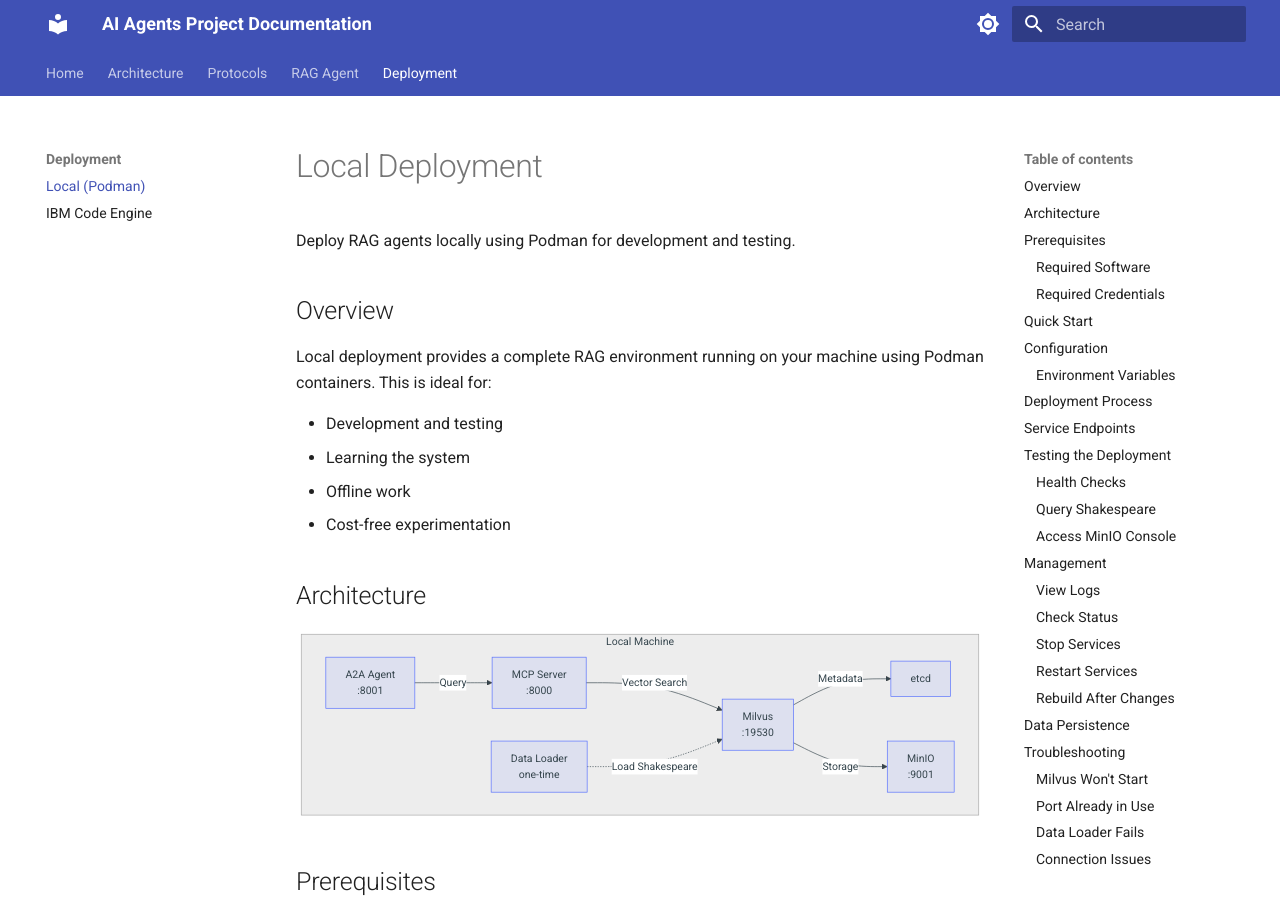
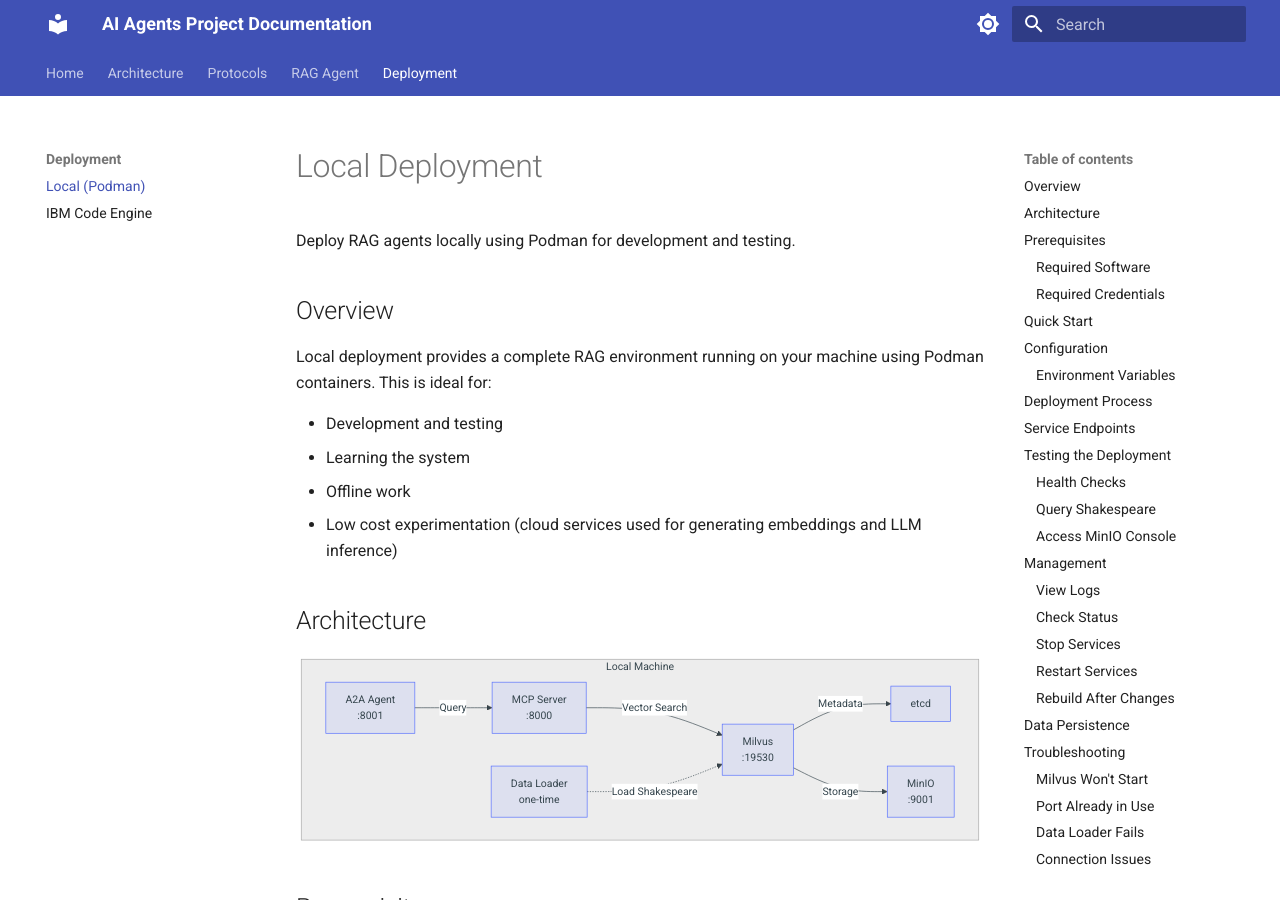
Before and after one commit to binnes/a2a, an MkDocs documentation site: the page built from docs/docs/deployment/local.md, in a window 1280 px wide and 900 px high. Built offline with MkDocs 1.6.1 and Material for MkDocs 9.7.7, drawn with Linux system fonts in a browser that asks for light colours.

Commit message:
doc update

```diff
--- a/docs/docs/deployment/local.md
+++ b/docs/docs/deployment/local.md
@@ -9,7 +9,7 @@ Local deployment provides a complete RAG environment running on your machine usi
 - Development and testing
 - Learning the system
 - Offline work
-- Cost-free experimentation
+- Low cost experimentation (cloud services used for generating embeddings and LLM inference)
 
 ## Architecture
 
```
